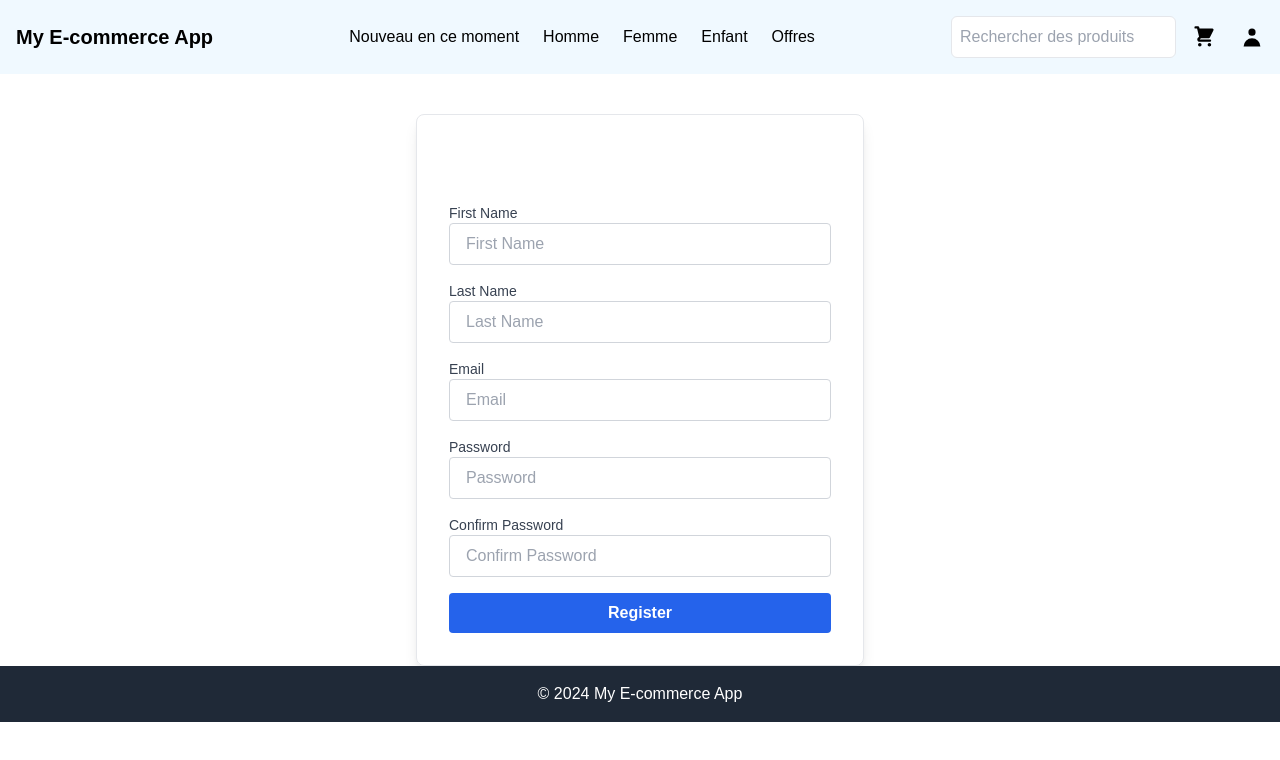
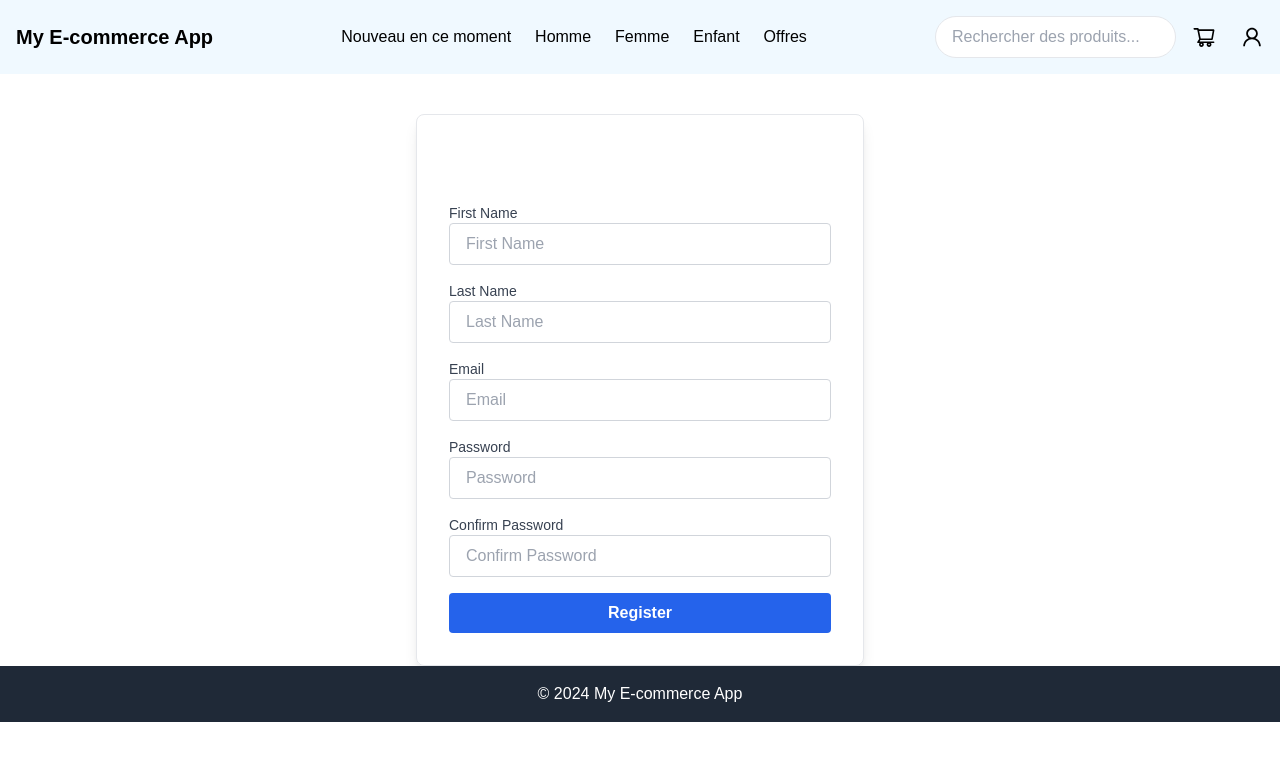
Before and after one commit to LouisGouaux/Sneakllum, a Next.js app in the folder sneakllum/: page /register in a window 1280 px wide. Shown: the top 760 px of the page. Built offline with nearby package versions, Linux system fonts and the light colour scheme.

Commit message:
feat: improve navbar icons

```diff
--- a/sneakllum/src/components/NavBar.tsx
+++ b/sneakllum/src/components/NavBar.tsx
@@ -2,7 +2,7 @@
 
 import { useState } from "react";
 import Link from "next/link";
-import { HiShoppingCart, HiUser } from "react-icons/hi";
+import { AiOutlineUser, AiOutlineShoppingCart } from "react-icons/ai";
 
 export default function NavBar() {
   const [isMenuOpen, setIsMenuOpen] = useState(false);
@@ -72,17 +72,17 @@ export default function NavBar() {
         <div className="flex items-center space-x-4">
           <input
             type="text"
-            placeholder="Rechercher des produits"
-            className="p-2 border rounded-md mr-4"
+            placeholder="Rechercher des produits..."
+            className="px-4 py-2 border rounded-full mr-4"
           />
         </div>
 
         <div className="flex space-x-6">
           <Link href="/cart" className="hover:text-black transition-all">
-            <HiShoppingCart className="text-2xl" />
+                <AiOutlineShoppingCart className="text-2xl" />
           </Link>
           <Link href="/profile" className="hover:text-black transition-all">
-            <HiUser className="text-2xl" />
+                <AiOutlineUser className="text-2xl" />
           </Link>
         </div>
       </nav>
```
